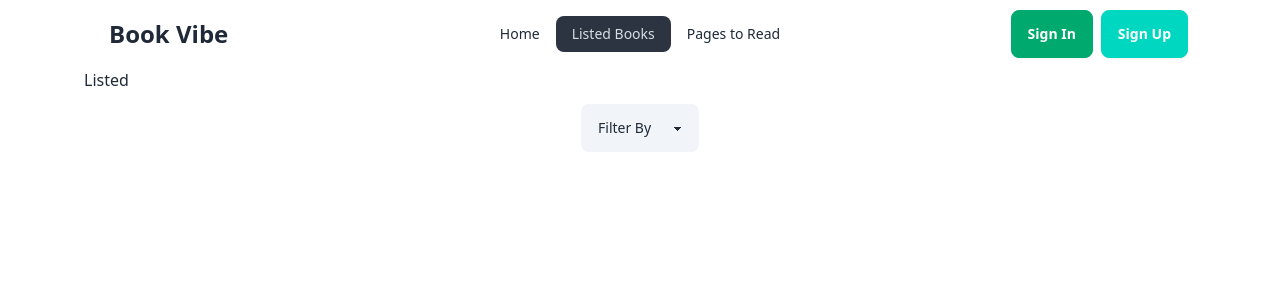
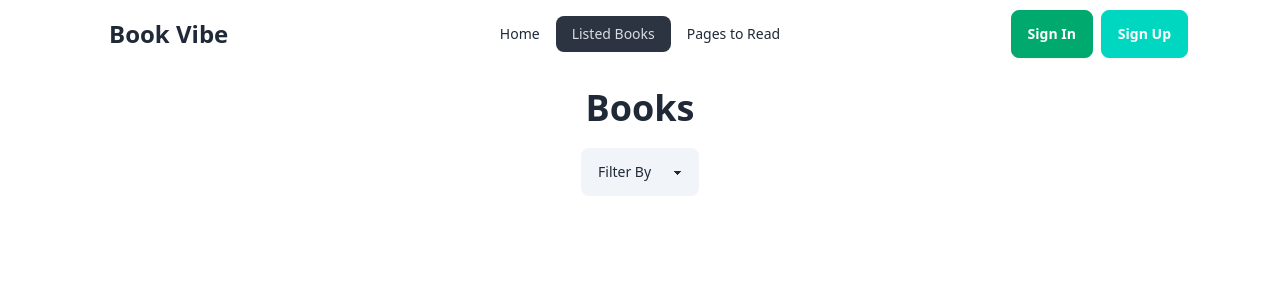
Before and after one commit to NaimulHasanEmon/Book-Review, a React (Vite) app: page /listedBooks in a window 1280 px wide. Shown: the top 300 px of the page. Built offline with nearby package versions, Linux system fonts and the light colour scheme.

Commit message:
Listed Books page almnost done

```diff
--- a/src/components/ListedBooks/ListedBooks.jsx
+++ b/src/components/ListedBooks/ListedBooks.jsx
@@ -20,7 +20,9 @@ const ListedBooks = () => {
 
     return (
         <div>
-            <p>Listed</p>
+            <div>
+                <p className="flex justify-center my-5 text-4xl font-bold">Books</p>
+            </div>
             <div className={`flex my-3 justify-center`}>
             {/* ${appliedJobs.length <= 0 && 'hidden'} */}
                     <select
--- a/src/components/ListedBooksCard/ListedBooksCard.jsx
+++ b/src/components/ListedBooksCard/ListedBooksCard.jsx
@@ -7,11 +7,8 @@ const ListedBooksCard = ({book}) => {
 
     return (
         <div>
-            <div>
-                <p className="flex justify-center my-5 text-4xl font-bold">Books</p>
-            </div>
             <div className="mb-5">
-                <div className="flex">
+                <div className="flex gap-3">
                     <div className="">
                         <NavLink to=''>
                             <button className="">Read Books</button>
```
